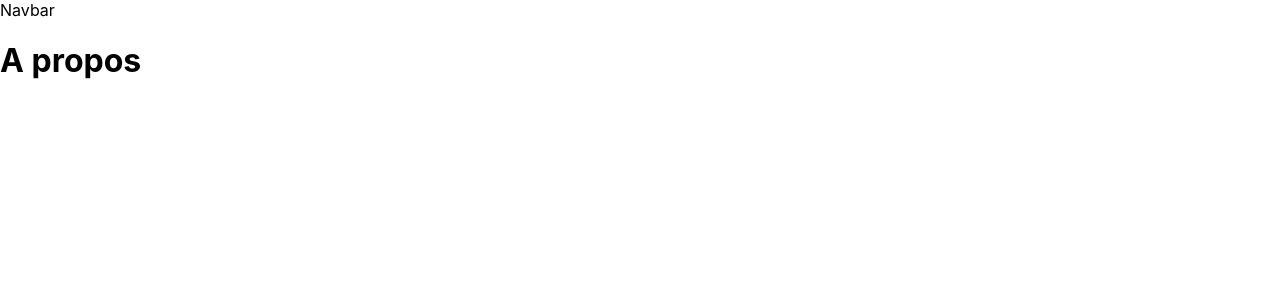
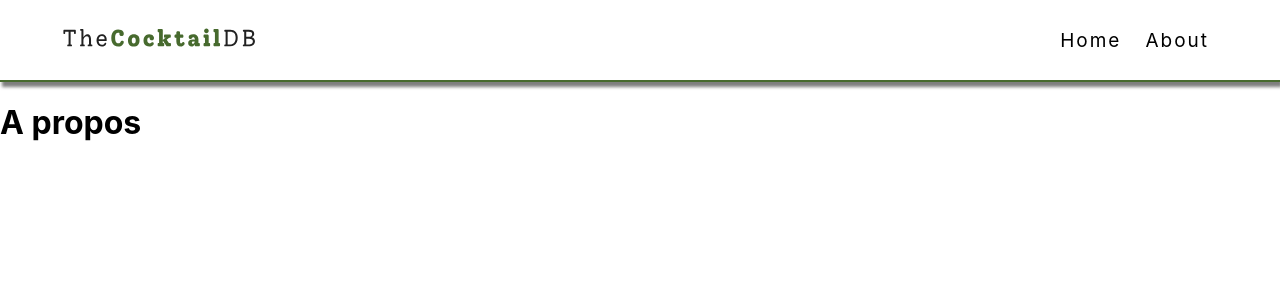
Before and after one commit to sofrdr/CocktailsDB-project, a React (Create React App) app: page /about in a window 1280 px wide. Shown: the top 300 px of the page. Built offline with nearby package versions, Linux system fonts and the light colour scheme.

Commit message:
Styling Header component with styled-components

```diff
--- a/package.json
+++ b/package.json
@@ -10,6 +10,7 @@
     "react-dom": "^18.2.0",
     "react-router-dom": "^6.4.4",
     "react-scripts": "5.0.1",
+    "styled-components": "^5.3.6",
     "web-vitals": "^2.1.4"
   },
   "scripts": {
--- a/src/components/Header.jsx
+++ b/src/components/Header.jsx
@@ -1,7 +1,63 @@
 import React from "react";
+import styled from "styled-components";
+import colors from "../utils/colors";
+import { Link } from "react-router-dom";
+import Logo from "../logo.svg";
+
+const NavContainer = styled.nav`
+  display: flex;
+  align-items: center;
+  height: 80px;
+  border-bottom: 2px solid ${colors.primary};
+  box-shadow: 2px 5px 3px 0px rgba(0, 0, 0, 0.5);
+`;
+
+const NavWrapper = styled.div`
+  display: flex;
+  justify-content: space-between;
+  align-items: center;
+  margin: 0 auto;
+  width: 1170px;
+`;
+
+const StyledLink = styled(Link)`
+  text-decoration: none;
+  color: black;
+  text-transform: capitalize;
+  margin-right: 8px;
+  letter-spacing: 2px;
+  padding: 4px 8px;
+  font-size: 19px;
+  font-weight: 400;
+`;
+
+const StyledLogo = styled.img`
+  width: 192px;
+`;
+
+const NavLinks = styled.ul`
+  display: flex;
+  align-items: center;
+  list-style-type: none;
+`;
 
 const Header = () => {
-  return <nav>Navbar</nav>;
+  return (
+    <NavContainer>
+      <NavWrapper>
+        <StyledLink to="/">
+          <StyledLogo src={Logo} alt="cocktail db logo" />
+        </StyledLink>
+        <NavLinks>
+          <li>
+            <StyledLink to="/">Home</StyledLink>
+          </li>
+          <li>
+            <StyledLink to="/about">About</StyledLink>
+          </li>
+        </NavLinks>
+      </NavWrapper>
+    </NavContainer>
+  );
 };
-
 export default Header;
--- /dev/null
+++ b/src/utils/colors.js
@@ -0,0 +1,5 @@
+const colors = {
+  primary: "#476a2e",
+};
+
+export default colors;
```
Also changed, not shown: src/logo.svg (added), 1 other file (tests, documents, lock files or other folders).
